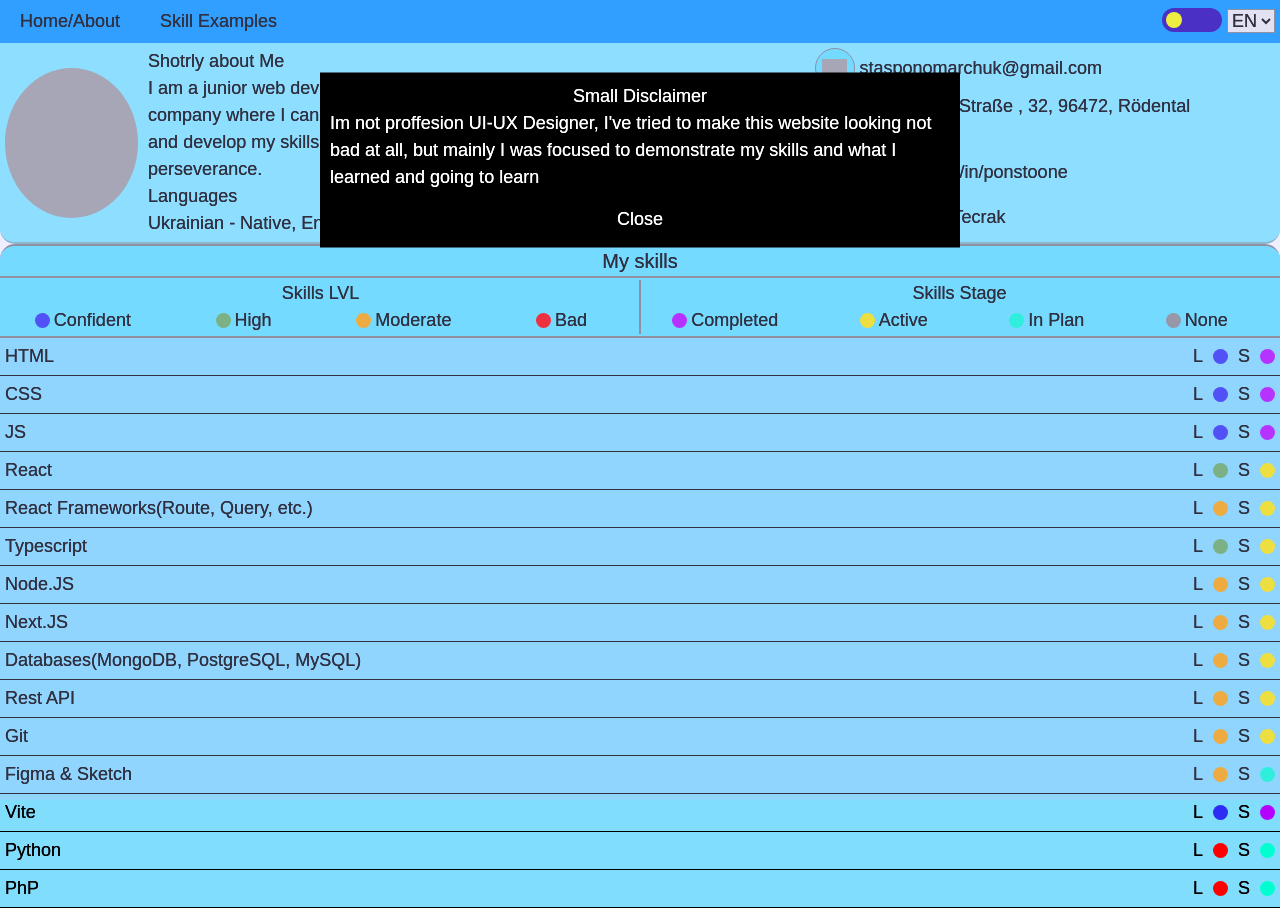
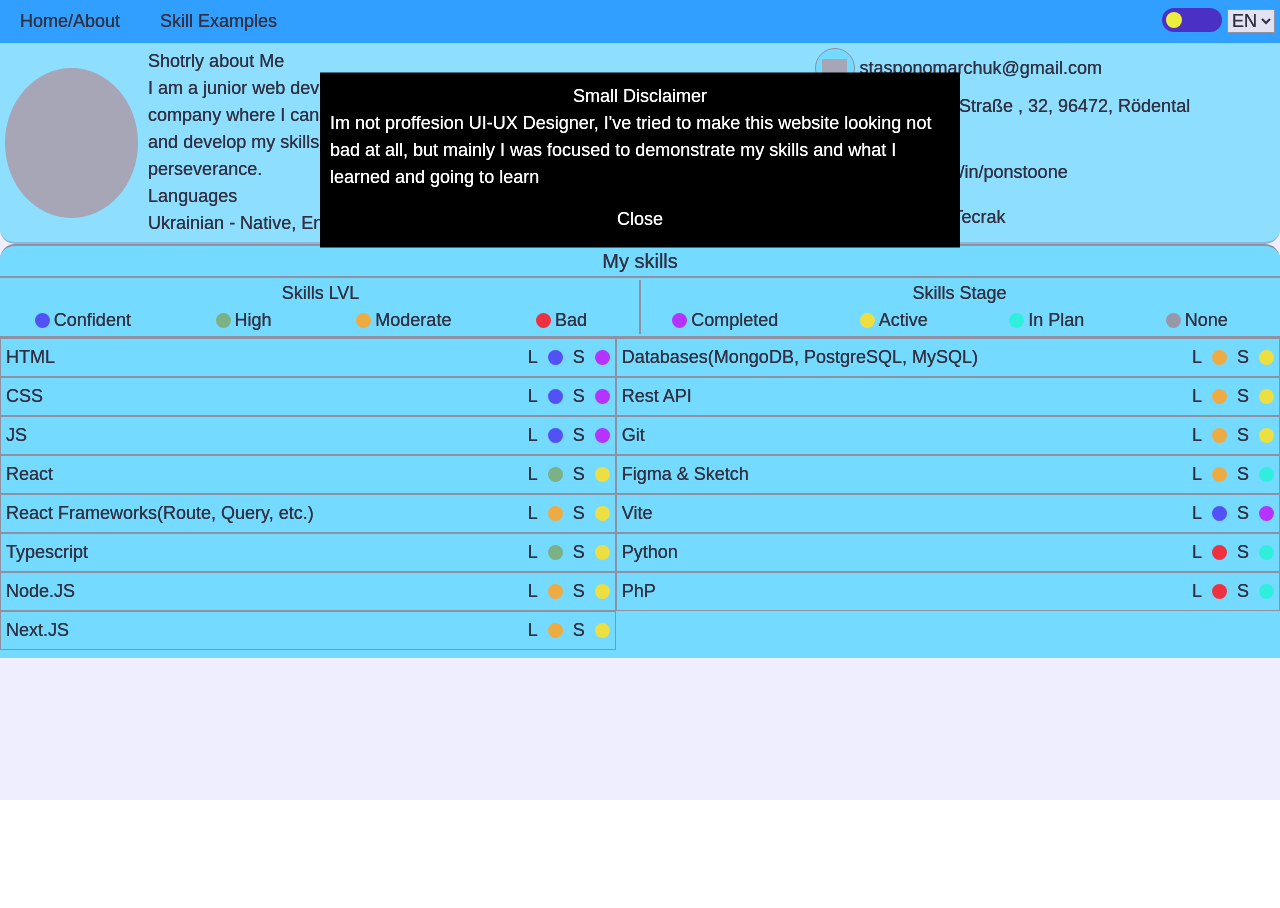
Before and after one commit to Tecrak/portfolio, a Next.js app: page /en in a window 1280 px wide. After the commit the page ends 800 px from the top, so only its background shows below. Built offline with nearby package versions, Linux system fonts and the light colour scheme; grey boxes are pictures that could not be loaded.

Commit message:
Better skill list

```diff
--- a/app/[locale]/components/skillsContent.tsx
+++ b/app/[locale]/components/skillsContent.tsx
@@ -1,8 +1,12 @@
+"use client";
 import { SKILLS_LIST, skillStage, skillLVL } from "@/app/config/skills";
 import { useTranslations } from "next-intl";
+import { useState } from "react";
 
 export default function SkillsContent() {
   const t = useTranslations("SkillsList");
+  const [fixedLi, setFixedLi] = useState<string | null>(null);
+
   return (
     <div className="skills_main">
       <div className="skills_lvl_stage">
@@ -46,7 +50,13 @@ export default function SkillsContent() {
       <div className="skills_table">
         <ul>
           {SKILLS_LIST.map((skill) => (
-            <li key={skill.skillName}>
+            <li
+              key={skill.skillName}
+              onClick={() =>
+                setFixedLi(fixedLi === skill.skillName ? null : skill.skillName)
+              }
+              className={fixedLi === skill.skillName ? "fixed" : ""}
+            >
               <p>{skill.skillName}</p>
               <div className="ballsContainer">
                 <p>{t("ballsText.lvl")}</p>
--- a/app/[locale]/styles/page.css
+++ b/app/[locale]/styles/page.css
@@ -1,12 +1,14 @@
 :root {
   --about-bg: 92, 228, 255;
-  --skill-bg: rgb(129, 221, 252);
-  --skill-bg-hover: 129, 221, 252;
+  --skill-bg: default;
+  --skill-bg-hover: rgb(176, 242, 255);
+  --skill-li-border: grey;
 }
 .dark {
   --about-bg: 16, 1, 47;
   --skill-bg: rgb(37, 31, 95);
-  --skill-bg-hover: 37, 31, 95;
+  --skill-bg-hover: rgb(84, 0, 0);
+  --skill-li-border: black;
 }
 
 /* ---WELCOME WINDOW--- */
@@ -148,16 +150,27 @@
   border-radius: 100%;
 }
 /* ---SKILLS TABLE--- */
+.skills_table > ul {
+  display: flex;
+  flex-direction: column;
+  height: 25vw;
+  width: 100%;
+  flex-wrap: wrap;
+}
 .skills_table > ul > li {
   display: flex;
   justify-content: space-between;
   position: relative;
   padding: 5px;
   background: var(--skill-bg);
-  border-bottom: 1.5px black solid;
+  cursor: pointer;
+  border: 1.5px var(--skill-li-border) solid;
 }
-.skills_table > ul > li:hover {
-  background: rgb(var(--skill-bg-hover), 0.2);
+.skills_table > ul > li.fixed {
+  border: 3px rgb(255, 255, 255) solid;
+}
+.skills_table > ul > li .skills_table > ul > li:hover {
+  background: var(--skill-bg-hover);
 }
 .skillStatusBall {
   height: 15px;
@@ -170,4 +183,5 @@
   justify-content: space-between;
   align-items: center;
   gap: 10px;
+  margin-left: 10px;
 }
```
